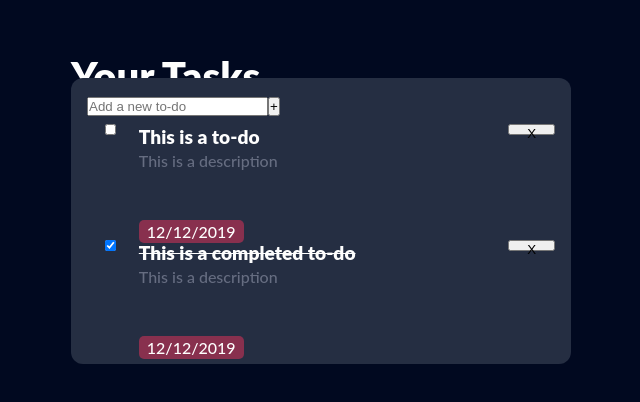
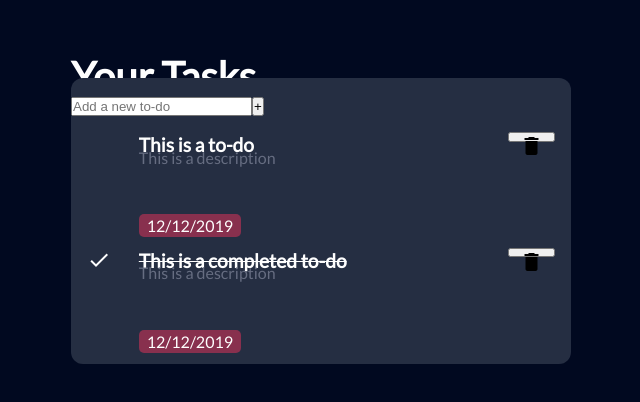
Before and after one commit to estebanmoroy/yet-another-react-todo-list, a React (Create React App) app: page / in a window 1280 px wide. Shown: the top 402 px of the page, without its empty margins (319-959 px from the left). Built offline with nearby package versions, Linux system fonts and the light colour scheme.

Commit message:
Add custom checkbox using google icons

```diff
--- a/src/App.scss
+++ b/src/App.scss
@@ -1,3 +1,6 @@
+@import url("https://fonts.googleapis.com/css?family=Lato&display=swap");
+@import url("https://fonts.googleapis.com/icon?family=Material+Icons");
+
 //Colors
 $first-color: #252e42;
 $second-color: #505668;
@@ -52,7 +55,7 @@ h2 {
 .todo-list {
   grid-row: list-start / list-end;
   width: 500px;
-  padding: 1rem;
+  padding: 1rem 0;
   background-color: $first-color;
   border-radius: 12px;
 }
@@ -67,10 +70,13 @@ h2 {
     [title-start] 10% [title-end description-start]
     auto [description-end date-start]
     10% [date-end];
-  grid-column-gap: 5px;
-  grid-row-gap: 15px;
+  grid-gap: 5px;
+  margin-top: 8px;
+  padding: 0.5rem 1rem;
 
-  margin-top: 8px;
+  &:hover {
+    background-color: $second-color;
+  }
 }
 
 .todo-checkbox {
@@ -116,58 +122,17 @@ footer {
 
 /* Inputs*/
 
-/* Hides the default checkbox */
-input[type="checkbox"] {
-  //display: none;
+label.checkbox-wrapper {
+  cursor: pointer;
+
+  input[type="checkbox"] {
+    display: none;
+
+    & + i::before {
+      content: "";
+    }
+    &:checked + i::before {
+      content: "check";
+    }
+  }
 }
-
-.checkmark-wrapper {
-  cursor: pointer;
-}
-
-.checkmark-bg {
-  width: 1.8rem;
-  height: 1.8rem;
-  margin-top: -0.2rem;
-  margin-left: 0.4rem;
-  background-color: $second-color;
-  border-radius: 25px;
-}
-
-/* Change of icon*/
-input + .checkmark-bg > i.checkmark::before {
-  content: "";
-  font-size: 1.6rem;
-  font-weight: 900;
-  transition: 0.5s;
-
-  padding-left: 0.2rem;
-}
-input:checked + .checkmark-bg > i.checkmark::before {
-  content: "check";
-}
-
-/*Mark as important flag/checkbox*/
-
-.mark-wrapper {
-  cursor: pointer;
-  padding: 1rem 0.4rem 0.2rem 0.4rem;
-  border-radius: 25px;
-}
-.mark-wrapper:hover {
-  background-color: $second-color;
-}
-.mark-wrapper:hover i {
-  color: $third-color;
-}
-
-/* Change of icon*/
-input + i.mark::before {
-  content: "bookmark_border";
-  font-size: 1.6rem;
-  transition: 0.5s;
-}
-input:checked + i.mark::before {
-  content: "bookmark";
-  color: $third-color;
-}
--- a/src/components/Todo.js
+++ b/src/components/Todo.js
@@ -9,17 +9,20 @@ class Todo extends Component {
   render() {
     return (
       <div className="todo">
+        <label className="checkbox-wrapper">
           <input
             type="checkbox"
             onChange={this.props.toggleComplete.bind(this, this.props.todo.id)}
             checked={this.props.todo.isCompleted}
             className="todo-checkbox"
           />
+          <i className="material-icons"></i>
+        </label>
         <div style={this.getStyle()} className="todo-title">
           {this.props.todo.title}
         </div>
         <button onClick={this.props.delete.bind(this, this.props.todo.id)}>
-          X
+          <i className="material-icons">delete</i>
         </button>
         <div className="todo-description">This is a description</div>
         <div className="todo-date">
```
Lines whose indentation alone changed are shown as unchanged.
